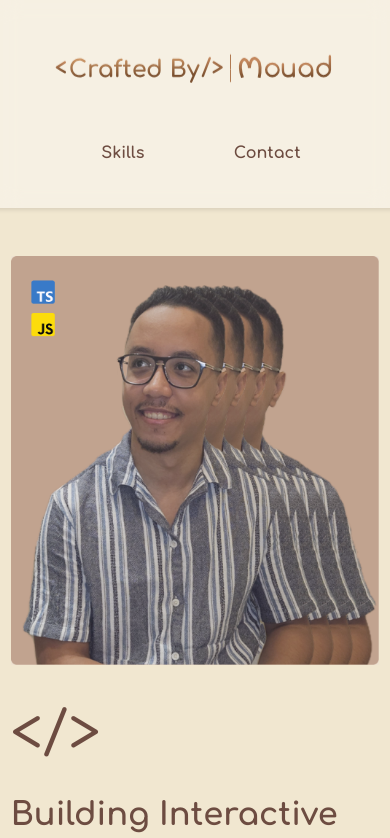
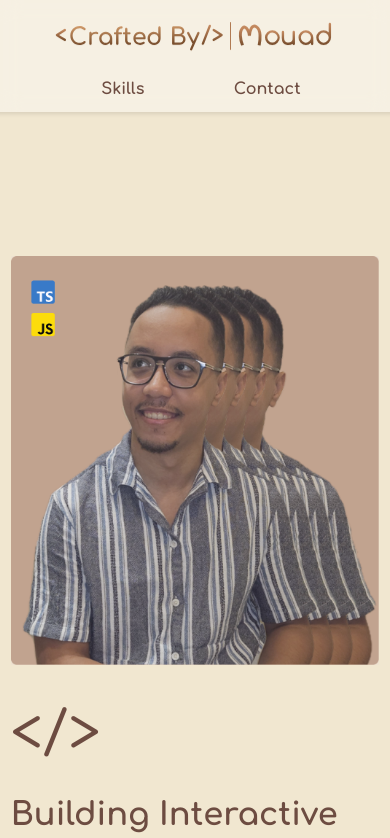
Before and after one commit to Poider/Portfolio, a React (Vite) app: page / in a window 390 px wide. Shown: the top 838 px of the page. Built offline with nearby package versions, Linux system fonts and the light colour scheme.

Commit message:
fixed logo sizing and header sizing in phone

```diff
--- a/src/components/Logo.js
+++ b/src/components/Logo.js
@@ -60,8 +60,9 @@ const Logo = () => {
                 return;
             setWiggleActive(true);
         } },
+        React.createElement("a", { href: "" },
             React.createElement("div", { className: wiggleActive ? 'svgWiggler' : '' },
-            React.createElement("svg", { xmlns: "http://www.w3.org/2000/svg", width: "1124", height: "141", viewBox: "0 0 1124 141", fill: "none" },
+                React.createElement("svg", { xmlns: "http://www.w3.org/2000/svg", viewBox: "0 0 1124 141", fill: "none" },
                     React.createElement("g", { xmlns: "http://www.w3.org/2000/svg", clipPath: "url(#clip0_999_36)" },
                         React.createElement("path", { ref: ref_U, id: "U_path", d: "M952.879 92.7087C952.892 92.654 952.879 92.5955 952.879 92.5398C952.879 63.1704 952.879 62.3945 952.879 62.3945M952.879 92.7087V109.092M952.879 92.7087C948.986 109.228 934.907 109.833 927.339 109.092C913.1 107.699 909.958 98.4204 909.958 85.8112V62.3945", stroke: "url(#paint0_linear_999_36)", strokeWidth: "9.36667", strokeLinecap: "round" }),
                         React.createElement("g", { clipPath: "url(#clip1_999_36)" },
@@ -107,6 +108,6 @@ const Logo = () => {
                     React.createElement("clipPath", { id: "clip1_999_36" },
                         React.createElement("rect", { width: "70.25", height: "132.694", fill: "white", transform: "translate(968.5 -18)" })),
                     React.createElement("clipPath", { id: "clip2_999_36" },
-                    React.createElement("rect", { width: "93.6667", height: "93.6667", fill: "white", transform: "translate(733.722 23.6113)" }))))));
+                        React.createElement("rect", { width: "93.6667", height: "93.6667", fill: "white", transform: "translate(733.722 23.6113)" })))))));
 };
 export default Logo;
--- a/src/styles/Header.css
+++ b/src/styles/Header.css
@@ -230,7 +230,7 @@
     }
 
     .NavBarContainer {
-        height: 13rem;
+        height: 7rem;
         position: relative;
         display: flex;
         justify-content: center;
@@ -253,7 +253,7 @@
         grid-template-columns: repeat(2, 1fr);
         gap: 1rem;
         padding: 0;
-        padding-top:7rem;
+        padding-top:5rem;
     }
         .NavBar ul li {
             position: relative;
--- a/src/styles/Logo.css
+++ b/src/styles/Logo.css
@@ -10,7 +10,9 @@
 
 .LogoInner svg {
     width: 100%;
-    shape-rendering:  geometricPrecision;
+    height:141px;
+
+    shape-rendering: geometricPrecision;
 }
 
 
@@ -142,14 +144,16 @@
     }
 }
 
+
+
 /* trigger the wiggle on the fixed element */
 .svgWiggler:hover {
     animation: wiggle-rot 0.6s ease-in-out both;
 }
 
-/*  keyframes, unchanged */
-@keyframes wiggle-rot {
-    0%, 100% {
+    /*  keyframes, unchanged */
+    @keyframes wiggle-rot {
+        0%, 100% {
         transform: rotate(0deg);
     }
 
@@ -247,14 +251,15 @@
 
 /*address here no animation and phone pos*/
 @media (max-width: 870px) {
-    .LogoInner  svg {
-        width:284px;
+    .LogoInner svg {
+        width: 284px;
+        height: 70px;
     }
 
     .LogoInner {
         position: fixed;
         left: 50%;
-        transform: translate(-50%,-25%) scale(1);
+        transform: translate(-50%,-27%) scale(1);
         animation: none;
         z-index: 12;
     }
```
Also changed, not shown: src/components/Logo.tsx (+5 -3 lines). Lines whose indentation alone changed are shown as unchanged.
